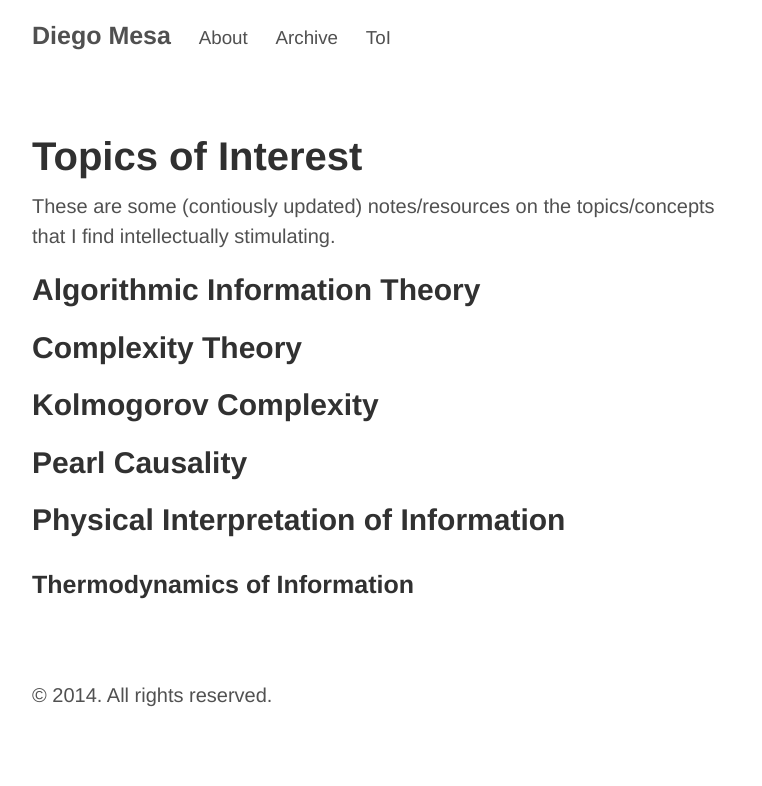
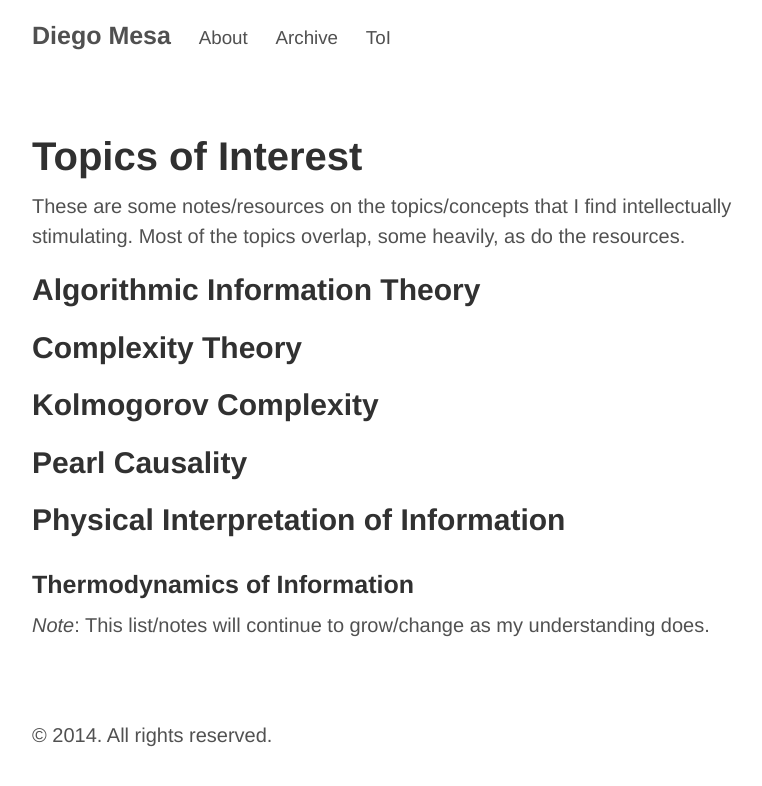
Before and after one commit to diego898/diego898.github.io, a Jekyll site: the page built from toi.md, in a window 1280 px wide. Shown: the top 786 px of the page, without its empty margins (248-1010 px from the left). Built offline with Jekyll 4.4.1, drawn with Linux system fonts in a browser that asks for light colours.

Commit message:
updating

```diff
--- a/toi.md
+++ b/toi.md
@@ -4,7 +4,7 @@ title: Topics of Interest
 published: true
 ---
 
-These are some (contiously updated) notes/resources on the topics/concepts that I find intellectually stimulating.
+These are some notes/resources on the topics/concepts that I find intellectually stimulating. Most of the topics overlap, some heavily, as do the resources.
 
 ## Algorithmic Information Theory
 
@@ -17,3 +17,6 @@ These are some (contiously updated) notes/resources on the topics/concepts that
 ## Physical Interpretation of Information
 
 ### Thermodynamics of Information
+
+
+*Note*: This list/notes will continue to grow/change as my understanding does.
```
Also changed, not shown: _posts/2014-05-05-welcome.md (+2 -0 lines).
